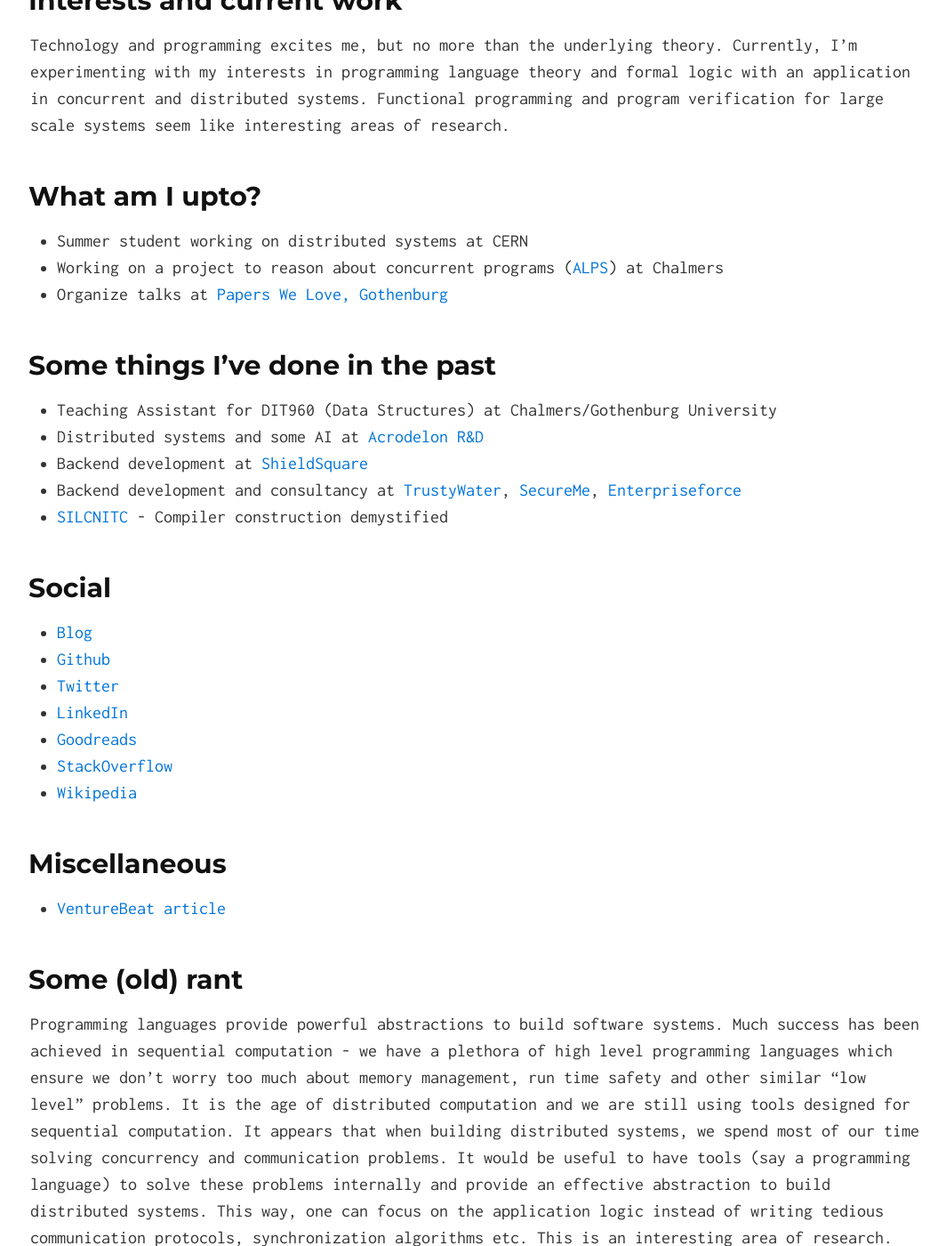
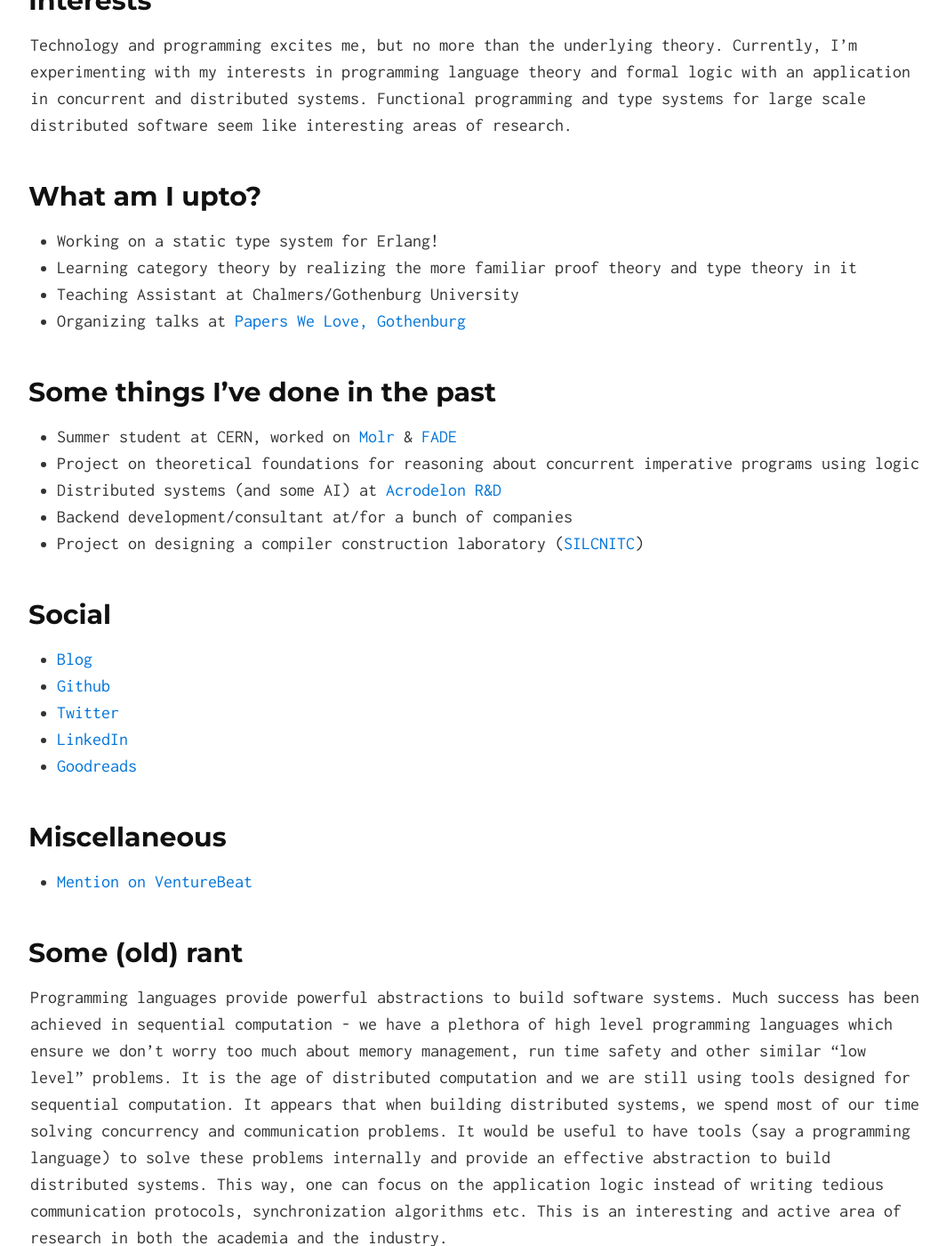
Before and after one commit to nachivpn/nachivpn.github.io, a Jekyll site: the page built from index.md, in a window 1280 px wide and 1400 px high, scrolled down 344 px. Shown: the whole window at 89% size, without its empty margins (106-1170 px from the left). Built offline with Jekyll 4.4.1, drawn with Linux system fonts in a browser that asks for light colours; some of the changed text lies outside the part shown.

Commit message:
updates index.md

```diff
--- a/index.md
+++ b/index.md
@@ -2,25 +2,25 @@
 layout: default
 ---
 
-I am a hacker and an aspiring computer scientist, doing Masters in Computer Science (Algorithms, Logic and Languages) at Chalmers University of Technology in Sweden.
+I am an aspiring computer scientist doing Masters in Computer Science (Algorithms, Logic and Languages) at Chalmers University of Technology in Sweden.
 
-## Interests and current work
+## Interests
 
-Technology and programming excites me, but no more than the underlying theory. Currently, I'm experimenting with my interests in programming language theory and formal logic with an application in concurrent and distributed systems. Functional programming and program verification for large scale systems seem like interesting areas of research.
+Technology and programming excites me, but no more than the underlying theory. Currently, I'm experimenting with my interests in programming language theory and formal logic with an application in concurrent and distributed systems. Functional programming and type systems for large scale distributed software seem like interesting areas of research.
 
 ## What am I upto?
 
-* Summer student working on distributed systems at CERN
-* Working on a project to reason about concurrent programs ([ALPS](https://github.com/alps-chalmers)) at Chalmers
-* Organize talks at [Papers We Love, Gothenburg](http://paperswelove.org/chapter/gothenburg/)
+* Working on a static type system for Erlang!
+* Learning category theory by realizing the more familiar proof theory and type theory in it
+* Teaching Assistant at Chalmers/Gothenburg University
+* Organizing talks at [Papers We Love, Gothenburg](http://paperswelove.org/chapter/gothenburg/)
 
 ## Some things I've done in the past
-
-* Teaching Assistant for DIT960 (Data Structures) at Chalmers/Gothenburg University
-* Distributed systems and some AI at [Acrodelon R&D](http://acrodelon.com)
-* Backend development at [ShieldSquare](https://www.shieldsquare.com)
-* Backend development and consultancy at [TrustyWater](http://trustywater.in/), [SecureMe](http://securemedevices.com/index.html), [Enterpriseforce](http://enterpriseforce.in/)
-* [SILCNITC](http://silcnitc.github.io/about.html) - Compiler construction demystified
+* Summer student at CERN, worked on [Molr](https://github.com/nachivpn/molr-core) & [FADE](https://webfest.web.cern.ch/content/fade-framework-distributed-execution)
+* Project on theoretical foundations for reasoning about concurrent imperative programs using logic
+* Distributed systems (and some AI) at [Acrodelon R&D](http://acrodelon.com)
+* Backend development/consultant at/for a bunch of companies
+* Project on designing a compiler construction laboratory ([SILCNITC](http://silcnitc.github.io/about.html))
 
 ## Social
 
@@ -29,13 +29,11 @@ Technology and programming excites me, but no more than the underlying theory. C
 * [Twitter](https://twitter.com/nachivpn)
 * [LinkedIn](https://www.linkedin.com/in/nachivpn)
 * [Goodreads](https://www.goodreads.com/user/show/45403127-nachi)
-* [StackOverflow](http://stackexchange.com/users/4872752/nachi?tab=accounts)
-* [Wikipedia](https://en.wikipedia.org/wiki/Special:Contributions/Nachivpn)
 
 ## Miscellaneous
 
-* [VentureBeat article](http://venturebeat.com/2014/12/24/googles-no-captcha-recaptchas-may-not-be-as-bot-proof-as-we-thought)
+* [Mention on VentureBeat](http://venturebeat.com/2014/12/24/googles-no-captcha-recaptchas-may-not-be-as-bot-proof-as-we-thought)
 
 ## Some (old) rant
 
-Programming languages provide powerful abstractions to build software systems. Much success has been achieved in sequential computation - we have a plethora of high level programming languages which ensure we don't worry too much about memory management, run time safety and other similar "low level" problems. It is the age of distributed computation and we are still using tools designed for sequential computation. It appears that when building distributed systems, we spend most of our time solving concurrency and communication problems. It would be useful to have tools (say a programming language) to solve these problems internally and provide an effective abstraction to build distributed systems. This way, one can focus on the application logic instead of writing tedious communication protocols, synchronization algorithms etc. This is an interesting area of research. This is also an active area of research - most notably, the [ABCD project](http://groups.inf.ed.ac.uk/abcd) by Philip Wadler et al.
+Programming languages provide powerful abstractions to build software systems. Much success has been achieved in sequential computation - we have a plethora of high level programming languages which ensure we don't worry too much about memory management, run time safety and other similar "low level" problems. It is the age of distributed computation and we are still using tools designed for sequential computation. It appears that when building distributed systems, we spend most of our time solving concurrency and communication problems. It would be useful to have tools (say a programming language) to solve these problems internally and provide an effective abstraction to build distributed systems. This way, one can focus on the application logic instead of writing tedious communication protocols, synchronization algorithms etc. This is an interesting and active area of research in both the academia and the industry.
```
